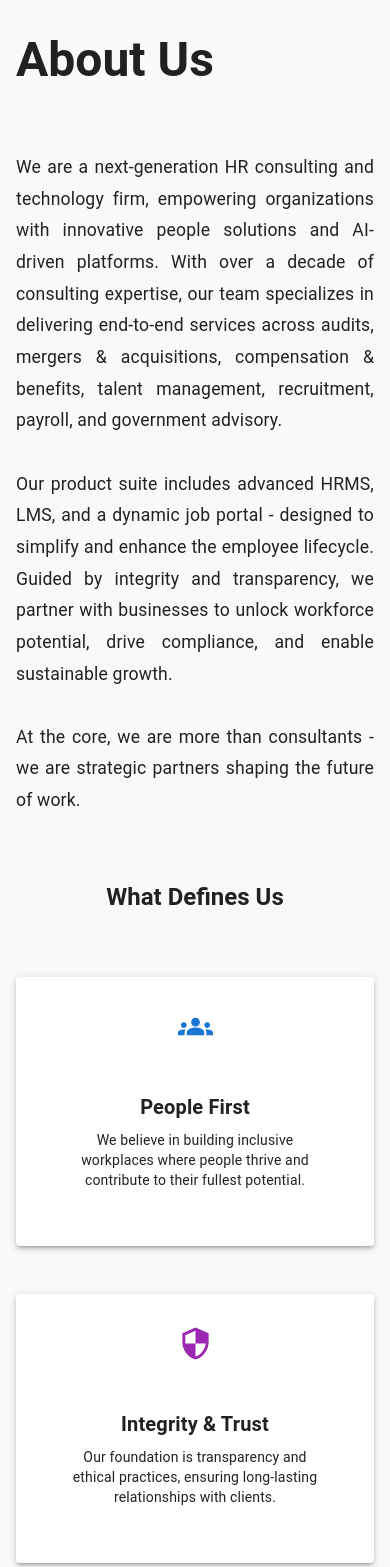
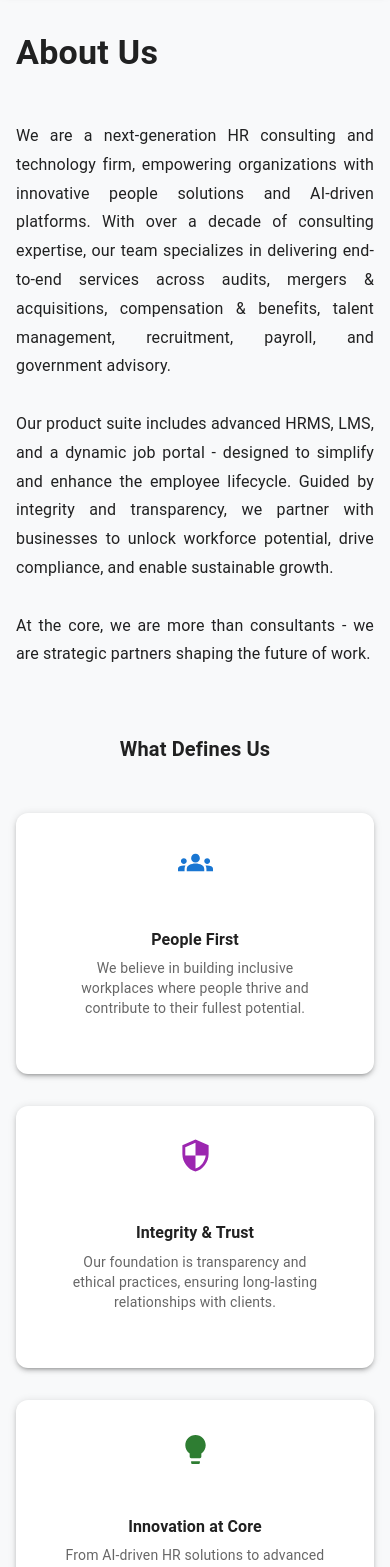
Before and after one commit to saranshtyagi/oppexl-tech, a React (Create React App) app: page /about in a window 390 px wide. Shown: the part 80-1647 px from the top of the page. Built offline with nearby package versions, Linux system fonts and the light colour scheme.

Commit message:
Refactor About Us component: Enhance layout and animations for improved user engagement; implement responsive design and optimize content presentation.

```diff
--- a/src/pages/about/AboutUs.js
+++ b/src/pages/about/AboutUs.js
@@ -6,88 +6,120 @@ import {
   Grid,
   Card,
   CardContent,
+  useMediaQuery,
+  useTheme,
 } from "@mui/material";
 import { Groups, Security, Lightbulb, EmojiObjects, Stars } from "@mui/icons-material";
+import { motion } from "framer-motion";
+
+const MotionBox = motion(Box);
+const MotionCard = motion(Card);
+const MotionTypography = motion(Typography);
 
 function AboutUs() {
+  const theme = useTheme();
+  const isSmDown = useMediaQuery(theme.breakpoints.down("sm"));
+
+  // Animation helpers
+  const sectionHeaderProps = {
+    initial: { opacity: 0, y: 12 },
+    whileInView: { opacity: 1, y: 0 },
+    viewport: { once: true, amount: 0.3 },
+    transition: { duration: 0.45 },
+  };
+  const paragraphProps = {
+    initial: { opacity: 0, y: 10 },
+    whileInView: { opacity: 1, y: 0 },
+    viewport: { once: true, amount: 0.25 },
+    transition: { duration: 0.45 },
+  };
+  const cardProps = (delay = 0) => ({
+    initial: { opacity: 0, y: 16 },
+    whileInView: { opacity: 1, y: 0 },
+    viewport: { once: true, amount: 0.25 },
+    transition: { duration: 0.4, delay },
+    whileHover: { y: -6 },
+  });
+
   return (
     <>
       {/* Add space below fixed AppBar */}
-      <Box sx={{ pt: { xs: 14, md: 18 }, pb: 14, bgcolor: "#f8f9fa" }}>
+      <Box sx={{ pt: { xs: 14, md: 18 }, pb: { xs: 10, md: 14 }, bgcolor: "#f8f9fa" }}>
         <Container maxWidth="lg">
           {/* Main Heading */}
-          <Typography
-            variant="h3"
+          <MotionTypography
+            variant={isSmDown ? "h4" : "h3"}
             fontWeight="bold"
             gutterBottom
-            sx={{ mb: 8 }}
+            sx={{ mb: 6 }}
+            {...sectionHeaderProps}
           >
             About Us
-          </Typography>
+          </MotionTypography>
 
           {/* Intro Section */}
-          <Box sx={{ mb: 8 }}>
+          <MotionBox sx={{ mb: 8 }} {...paragraphProps}>
             <Typography
               variant="body1"
-              sx={{ fontSize: "1.1rem", textAlign: "justify", lineHeight: 1.8 }}
+              sx={{
+                fontSize: { xs: "1rem", md: "1.1rem" },
+                textAlign: "justify",
+                lineHeight: 1.8,
+              }}
             >
-              We are a next-generation HR consulting and technology firm,
-              empowering organizations with innovative people solutions and
-              AI-driven platforms. With over a decade of consulting expertise,
-              our team specializes in delivering end-to-end services across
-              audits, mergers & acquisitions, compensation & benefits, talent
-              management, recruitment, payroll, and government advisory.
+              We are a next-generation HR consulting and technology firm, empowering organizations with innovative
+              people solutions and AI-driven platforms. With over a decade of consulting expertise, our team
+              specializes in delivering end-to-end services across audits, mergers & acquisitions, compensation &
+              benefits, talent management, recruitment, payroll, and government advisory.
               <br />
               <br />
-              Our product suite includes advanced HRMS, LMS, and a dynamic job
-              portal - designed to simplify and enhance the employee lifecycle.
-              Guided by integrity and transparency, we partner with businesses
-              to unlock workforce potential, drive compliance, and enable
-              sustainable growth.
+              Our product suite includes advanced HRMS, LMS, and a dynamic job portal - designed to simplify and
+              enhance the employee lifecycle. Guided by integrity and transparency, we partner with businesses to
+              unlock workforce potential, drive compliance, and enable sustainable growth.
               <br />
               <br />
-              At the core, we are more than consultants - we are strategic
-              partners shaping the future of work.
+              At the core, we are more than consultants - we are strategic partners shaping the future of work.
             </Typography>
-          </Box>
+          </MotionBox>
 
           {/* Company Highlights */}
-          <Typography
-            variant="h5"
+          <MotionTypography
+            variant={isSmDown ? "h6" : "h5"}
             fontWeight="bold"
             gutterBottom
             textAlign="center"
-            sx={{ mb: 8 }}
+            sx={{ mb: 6 }}
+            {...sectionHeaderProps}
           >
             What Defines Us
-          </Typography>
-          <Grid container spacing={6}>
+          </MotionTypography>
+
+          <Grid container spacing={4}>
             {[
               {
                 icon: <Groups fontSize="large" color="primary" />,
                 title: "People First",
-                text: "We believe in building inclusive workplaces where people thrive and contribute to their fullest potential.",
+                text:
+                  "We believe in building inclusive workplaces where people thrive and contribute to their fullest potential.",
               },
               {
                 icon: <Security fontSize="large" color="secondary" />,
                 title: "Integrity & Trust",
-                text: "Our foundation is transparency and ethical practices, ensuring long-lasting relationships with clients.",
+                text:
+                  "Our foundation is transparency and ethical practices, ensuring long-lasting relationships with clients.",
               },
               {
                 icon: <Lightbulb fontSize="large" color="success" />,
                 title: "Innovation at Core",
-                text: "From AI-driven HR solutions to advanced platforms, innovation drives everything we deliver.",
+                text:
+                  "From AI-driven HR solutions to advanced platforms, innovation drives everything we deliver.",
               },
             ].map((item, index) => (
               <Grid item xs={12} sm={4} key={index}>
-                <Card
+                <MotionCard
                   elevation={3}
-                  sx={{
-                    height: "100%",
-                    display: "flex",
-                    flexDirection: "column",
-                    p: 4,
-                  }}
+                  sx={{ height: "100%", display: "flex", flexDirection: "column", p: 4, borderRadius: 3 }}
+                  {...cardProps(index * 0.05)}
                 >
                   <Box sx={{ textAlign: "center", mb: 3 }}>{item.icon}</Box>
                   <CardContent
@@ -103,127 +135,141 @@ function AboutUs() {
                       fontWeight={600}
                       gutterBottom
                       textAlign="center"
+                      sx={{ fontSize: { xs: "1rem", md: "1.1rem" } }}
                     >
                       {item.title}
                     </Typography>
-                    <Typography variant="body2" textAlign="center">
+                    <Typography variant="body2" textAlign="center" sx={{ color: "text.secondary" }}>
                       {item.text}
                     </Typography>
                   </CardContent>
-                </Card>
+                </MotionCard>
               </Grid>
             ))}
           </Grid>
         </Container>
       </Box>
-      <Box sx={{ bgcolor: "#f8f9fa" }}>
+
+      <Box sx={{ bgcolor: "#f8f9fa", py: { xs: 8, md: 10 } }}>
         <Container maxWidth="lg">
           {/* Main Heading */}
-          <Typography
-            variant="h3"
+          <MotionTypography
+            variant={isSmDown ? "h4" : "h3"}
             fontWeight="bold"
             gutterBottom
-            sx={{ mb: 8 }}
+            sx={{ mb: 6 }}
+            {...sectionHeaderProps}
           >
             Our Mission & Vision
-          </Typography>
+          </MotionTypography>
 
           {/* Mission Section */}
-          <Box sx={{ mb: 8 }}>
-            <Typography
-              variant="h5"
-              fontWeight={600}
-              gutterBottom
-              sx={{ mb: 3 }}
-            >
+          <MotionBox sx={{ mb: 8 }} {...paragraphProps}>
+            <Typography variant={isSmDown ? "h6" : "h5"} fontWeight={600} gutterBottom sx={{ mb: 2 }}>
               Our Mission
             </Typography>
+            <Typography variant="body1" sx={{ fontSize: { xs: "1rem", md: "1.1rem" }, textAlign: "justify" }}>
+              We empower organizations through cutting-edge HR and workforce technologies. We build intelligent,
+              user-friendly solutions that streamline talent management, enhance employee engagement, optimize workflows,
+              and drive business transformation.
+            </Typography>
+          </MotionBox>
+
+          {/* Vision Section */}
+          <MotionBox sx={{ mb: { xs: 8, md: 10 } }} {...paragraphProps}>
+            <Typography variant={isSmDown ? "h6" : "h5"} fontWeight={600} gutterBottom sx={{ mb: 2 }}>
+              Our Vision
+            </Typography>
+            <Typography variant="body1" sx={{ fontSize: { xs: "1rem", md: "1.1rem" }, textAlign: "justify" }}>
+              Our vision is to become a global leader in providing seamless, AI-driven platforms and services for payroll,
+              recruitment, talent management and HR transformation. We aspire to set the benchmark for excellence and trust
+              in audits, workforce tech. and help businesses worldwide build high-performance, future-ready teams.
+            </Typography>
+          </MotionBox>
+        </Container>
+      </Box>
+
+      <Box sx={{ pb: { xs: 8, md: 12 }, bgcolor: "#f8f9fa" }}>
+        <Container maxWidth="lg">
+          {/* Main Heading */}
+          <MotionTypography
+            variant={isSmDown ? "h4" : "h3"}
+            fontWeight="bold"
+            gutterBottom
+            sx={{ mb: 6 }}
+            {...sectionHeaderProps}
+          >
+            Leadership at Oppexl
+          </MotionTypography>
+
+          {/* Intro Section */}
+          <MotionBox sx={{ mb: 6 }} {...paragraphProps}>
             <Typography
               variant="body1"
-              sx={{ fontSize: "1.1rem", textAlign: "justify" }}
+              sx={{ fontSize: { xs: "1rem", md: "1.1rem" }, textAlign: "justify" }}
             >
-              We empower organizations through cutting-edge HR and workforce
-              technologies. We build intelligent, user-friendly solutions that
-              streamline talent management, enhance employee engagement,
-              optimize workflows, and drive business transformation.
+              At Oppexl, leadership means more than management—it means inspiring innovation, championing collaboration,
+              and delivering long-term value to both employees and clients. Our leadership team is dedicated to steering
+              the company with a clear vision, bold strategies, and a deep commitment to people and performance.
             </Typography>
-          </Box>
-
-          {/* Vision Section */}
-          <Box sx={{ mb: 10 }}>
-            <Typography
-              variant="h5"
-              fontWeight={600}
-              gutterBottom
-              sx={{ mb: 3 }}
-            >
-              Our Vision
-            </Typography>
-            <Typography
-              variant="body1"
-              sx={{ fontSize: "1.1rem", textAlign: "justify" }}
-            >
-              Our vision is to become a global leader in providing seamless,
-              AI-driven platforms and services for payroll, recruitment, talent
-              management and HR transformation. We aspire to set the benchmark
-              for excellence and trust in audits, workforce tech. and help
-              businesses worldwide build high-performance, future-ready teams.
-            </Typography>
-          </Box>
-        </Container>
-      </Box>
-      <Box sx={{ pb:12, bgcolor: '#f8f9fa' }}>
-        <Container maxWidth="lg">
-          {/* Main Heading */}
-          <Typography variant="h3" fontWeight="bold" gutterBottom sx={{ mb: 8 }}>
-            Leadership at Oppexl
-          </Typography>
-
-          {/* Intro Section */}
-          <Box sx={{ mb: 8 }}>
-            <Typography variant="body1" sx={{ fontSize: '1.1rem', textAlign: 'justify' }}>
-              At Oppexl, leadership means more than management—it means inspiring innovation, championing collaboration,
-              and delivering long-term value to both employees and clients. Our leadership team is dedicated to steering the
-              company with a clear vision, bold strategies, and a deep commitment to people and performance.
-            </Typography>
-          </Box>
+          </MotionBox>
 
           {/* Leadership Pillars */}
-          <Typography variant="h5" fontWeight="bold" gutterBottom textAlign="center" sx={{ mb: 8 }}>
+          <MotionTypography
+            variant={isSmDown ? "h6" : "h5"}
+            fontWeight="bold"
+            gutterBottom
+            textAlign="center"
+            sx={{ mb: 6 }}
+            {...sectionHeaderProps}
+          >
             What Defines Our Leadership
-          </Typography>
-          <Grid container spacing={6}>
+          </MotionTypography>
+
+          <Grid container spacing={4}>
             {[
               {
                 icon: <EmojiObjects fontSize="large" color="warning" />,
-                title: 'Visionary Thinking',
-                text: 'We anticipate future challenges and innovate with purpose to create meaningful solutions.'
+                title: "Visionary Thinking",
+                text: "We anticipate future challenges and innovate with purpose to create meaningful solutions.",
               },
               {
                 icon: <Groups fontSize="large" color="primary" />,
-                title: 'Collaborative Culture',
-                text: 'Our leaders nurture teamwork and transparency, empowering every voice within the organization.'
+                title: "Collaborative Culture",
+                text:
+                  "Our leaders nurture teamwork and transparency, empowering every voice within the organization.",
               },
               {
                 icon: <Stars fontSize="large" color="success" />,
-                title: 'Excellence & Integrity',
-                text: 'We lead by example—maintaining high standards, acting ethically, and always striving to do better.'
-              }
+                title: "Excellence & Integrity",
+                text:
+                  "We lead by example—maintaining high standards, acting ethically, and always striving to do better.",
+              },
             ].map((item, index) => (
               <Grid item xs={12} sm={4} key={index}>
-                <Card elevation={3} sx={{ height: '100%', display: 'flex', flexDirection: 'column', p: 4 }}>
-                  <Box sx={{ textAlign: 'center', mb: 3 }}>
-                    {item.icon}
-                  </Box>
-                  <CardContent sx={{ flexGrow: 1, display: 'flex', flexDirection: 'column', justifyContent: 'space-between' }}>
-                    <Typography variant="h6" fontWeight={600} gutterBottom textAlign="center">
+                <MotionCard
+                  elevation={3}
+                  sx={{ height: "100%", display: "flex", flexDirection: "column", p: 4, borderRadius: 3 }}
+                  {...cardProps(index * 0.05)}
+                >
+                  <Box sx={{ textAlign: "center", mb: 3 }}>{item.icon}</Box>
+                  <CardContent
+                    sx={{ flexGrow: 1, display: "flex", flexDirection: "column", justifyContent: "space-between" }}
+                  >
+                    <Typography
+                      variant="h6"
+                      fontWeight={600}
+                      gutterBottom
+                      textAlign="center"
+                      sx={{ fontSize: { xs: "1rem", md: "1.1rem" } }}
+                    >
                       {item.title}
                     </Typography>
-                    <Typography variant="body2" textAlign="center">
+                    <Typography variant="body2" textAlign="center" sx={{ color: "text.secondary" }}>
                       {item.text}
                     </Typography>
                   </CardContent>
-                </Card>
+                </MotionCard>
               </Grid>
             ))}
           </Grid>
```
